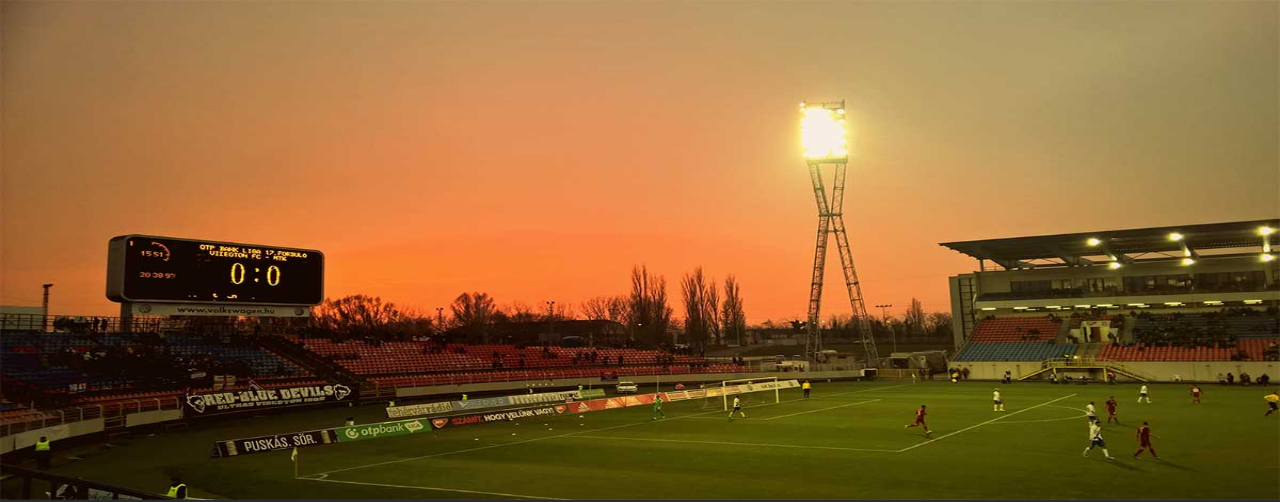
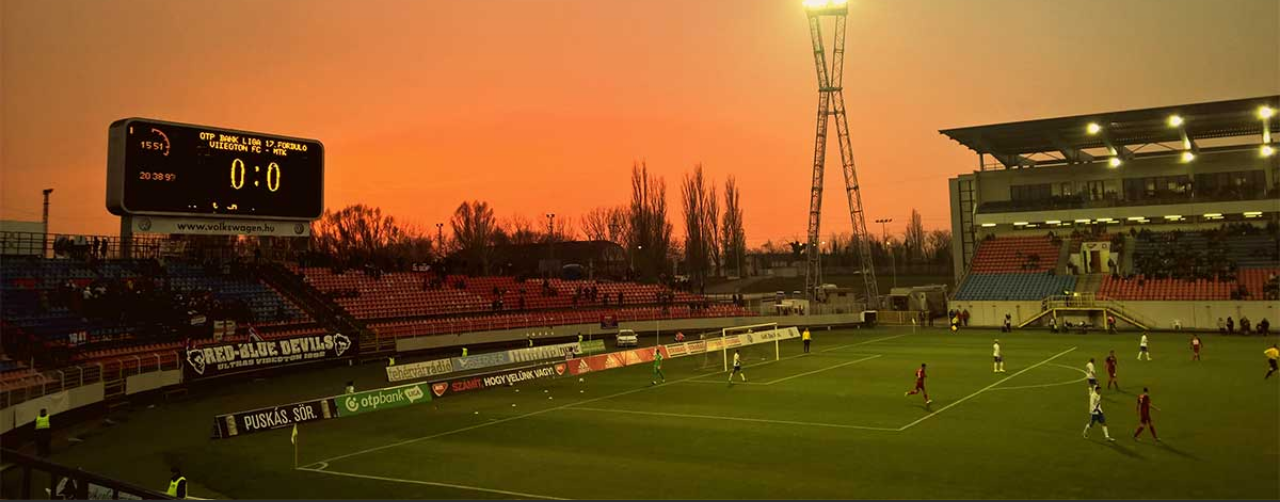
Before and after one commit to tatujiro/responsive-site, a plain HTML site: page index.html in a window 1280 px wide. Shown: the top 502 px of the page. Drawn offline with nearby package versions, Linux system fonts and the light colour scheme.

Commit message:
second commit

```diff
--- a/css/style.scss
+++ b/css/style.scss
@@ -69,8 +69,16 @@ section {
 
 //header
 header{
-    padding: 0 0;
+    .works-box {
+        height: 250px;
+        width: auto;
+        background-image: url("../images/img_top_soccer.jpg");
+        background-size: cover;
+        background-position: bottom center;
+       }
 }
+
+
 // Skills
 #skills {
   background-color: $subColor;
@@ -100,23 +108,6 @@ header{
     font-weight: bold;
   }
 }
-
-
-// Works
-#works {
-    padding-top: 0;
-  padding-bottom: 0;
-  .works-box {
-    width: 100%;                  // widthを100%にして1列に1つ表示（つまり縦に並ぶ）
-    float: left;
-    height: 250px;
-    }
-    img {
-      width: 100%;
-      max-height: 100%;
-      display: block;
-    }
-  }
 
 // Contact
 #contact {
@@ -163,14 +154,13 @@ footer {
   }
 
   // Works
-  #works {
+  header{
     .works-box {
       width: 100%;
       height: 500px;
-      img{
-          max-height: 100%;
-          width: 100%;
-      }
+      background-image: url("../images/img_top_soccer.jpg");
+      background-size: cover;
+      background-position: bottom center;
     }
   }
-}
+  }
--- a/index.html
+++ b/index.html
@@ -12,10 +12,8 @@
   </head>
   <body>
     <header>
-        <section id="works">
-        <div class="works-box"><img src="./images/img_top_soccer.jpg" alt="top画像">
+        <div class="works-box">
         </div>
-        </section>
     </header>
     <main>
       <section id="skills">
```
Also changed, not shown: css/style.css, 1 other file.
